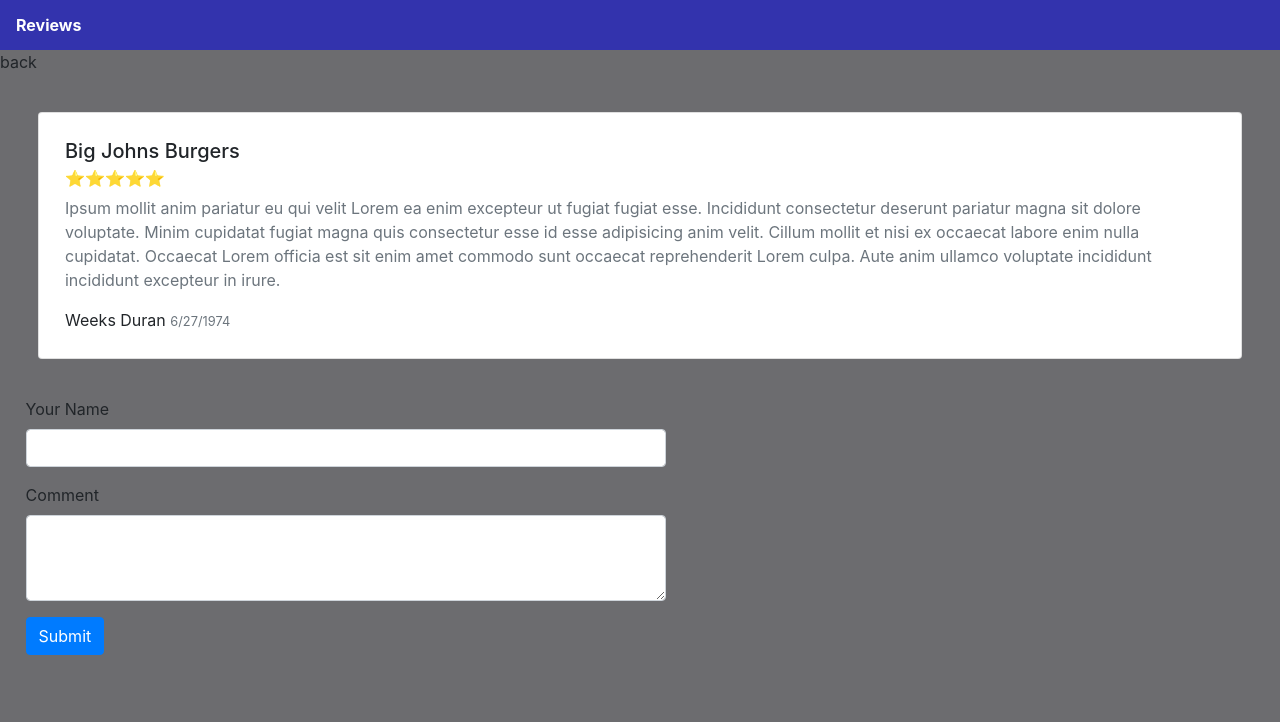
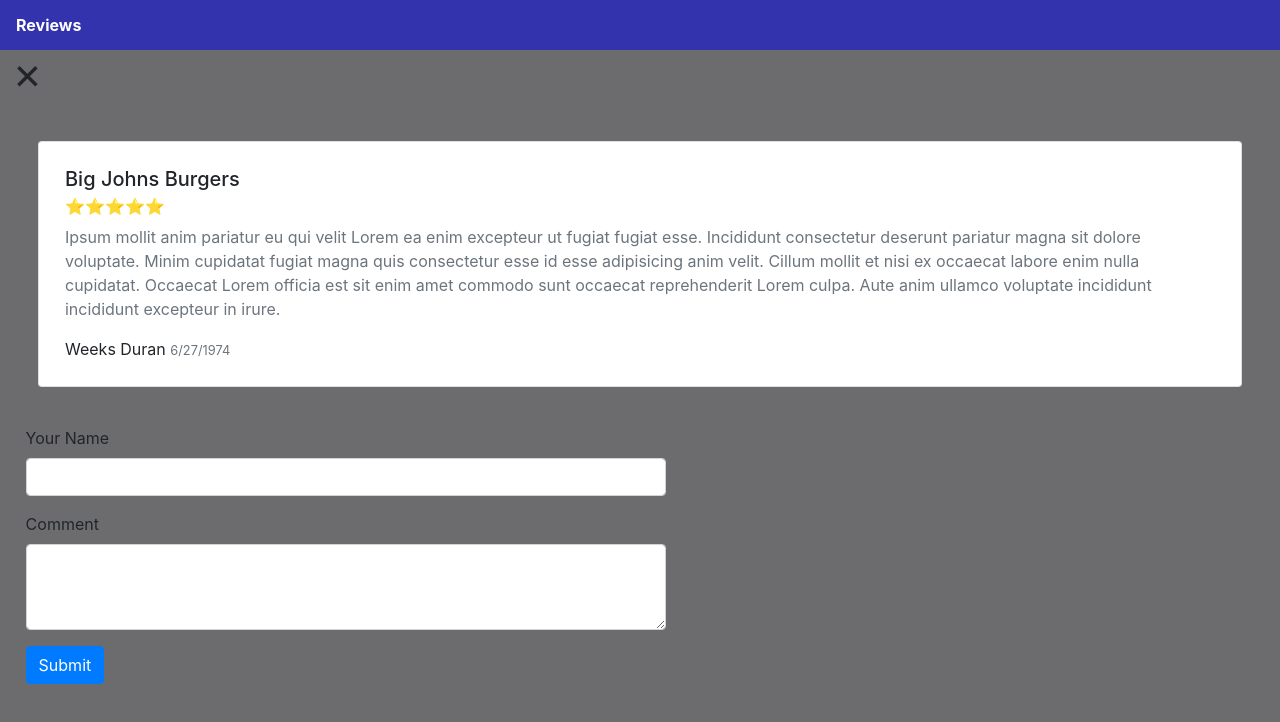
Before and after one commit to garylamountain/reviewtrackers_challenge, a React (Create React App) app: page / in a window 1280 px wide. Both pictures are taken after a click on the element 248 px from the left and 177 px from the top of the page. Shown: the top 722 px of the page. Built offline with nearby package versions, Linux system fonts and the light colour scheme.

Commit message:
improved back and edit buttons

```diff
--- a/src/components/Comment.js
+++ b/src/components/Comment.js
@@ -46,11 +46,11 @@ class Comment extends React.Component {
     return (
       <div className="card" style={{margin: "3%", padding: "2%", backgroundColor: "white", width: "50%"}}>
         {this.state.editing ?
-        <div className="comment">
+        <div className="comment-form">
             <div className="comment-body">
             <form>
                     <div class="form-group">
-                        <label>Your Name</label>
+                        <label>Name</label>
                         <input
                             type="text"
                             name="responder"
@@ -80,7 +80,7 @@ class Comment extends React.Component {
         </div>
         :
         <div className="comment">
-          <span style={{cursor: "pointer"}} onClick={this.handleClick}>...</span>
+          <span className="edit-button" style={{cursor: "pointer"}} onClick={this.handleClick}></span>
             <div className="comment-body">
                     <h5 className="card-title">{this.props.response}</h5>
                     {this.props.responder ? <h6 className="card-subtitle mb-2 text-muted">-{this.props.responder}</h6>
--- a/src/components/SelectedReview.js
+++ b/src/components/SelectedReview.js
@@ -30,7 +30,7 @@ class SelectedReview extends React.Component {
 
     return (
         <div>
-            <span style={{cursor: "pointer"}} onClick={this.props.exitDisplay}>back</span>
+            <span className="back-button" onClick={this.props.exitDisplay}></span>
             <div className="card" style={{margin: "3%", padding: "2%"}}>
                     <h5 className="card-title">{this.props.review.place}</h5>
                     <h6 className="card-subtitle mb-2 text-muted">{this.props.returnStars(this.props.review.rating)}</h6>
--- a/src/index.css
+++ b/src/index.css
@@ -44,3 +44,18 @@ code {
 .comment-body {
   margin: 5%;
 }
+
+.back-button::after {
+  cursor: pointer;
+  padding: 1%;
+  content: ' \2715';
+  font-size: 35px;
+}
+
+.edit-button::after {
+  cursor: pointer;
+  float: right;
+  padding: 1%;
+  content: ' \270E';
+  font-size: 35px;
+}
```
